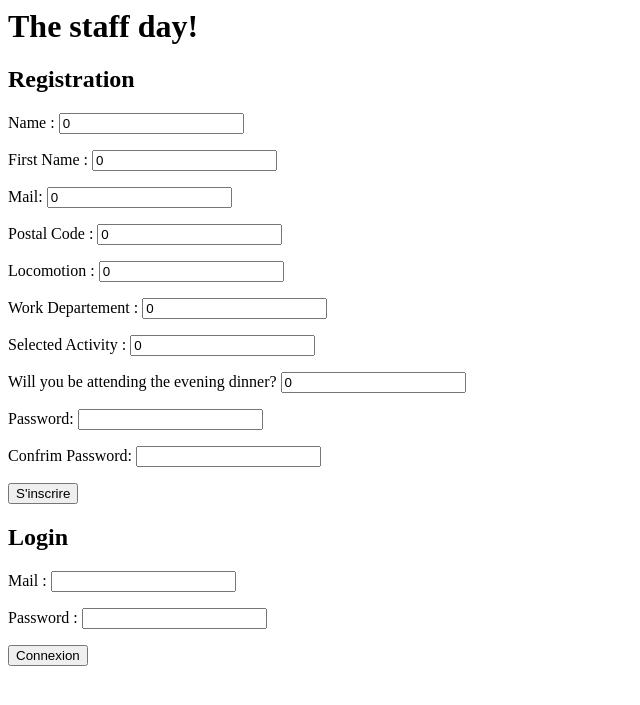
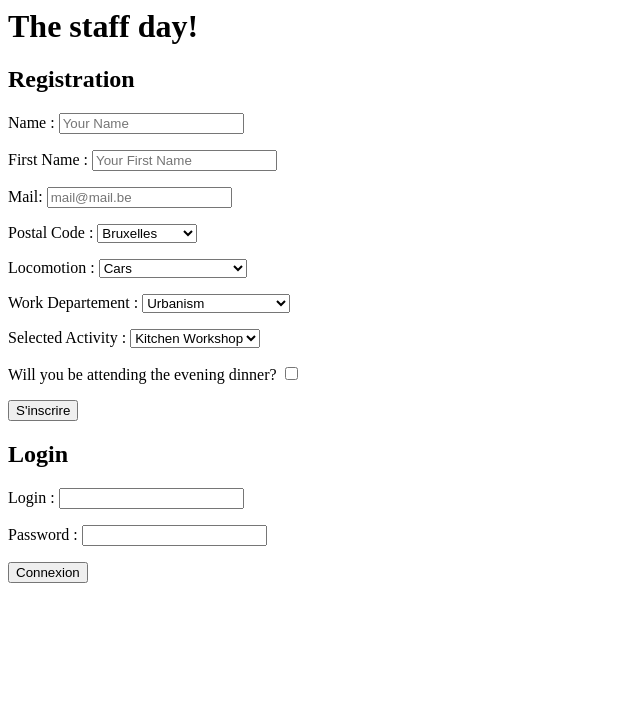
Before and after one commit to AudricSan/Rosier_Audric_Examen, a PHP site: page / in a window 1280 px wide. Shown: the top 705 px of the page, without its empty margins (0-640 px from the left). Run offline with PHP 8.4, Linux system fonts and the light colour scheme.

Commit message:
Final Basic HTML
Final basic structure of HTML first page for registrering and Admin Login

```diff
--- a/View/index.php
+++ b/View/index.php
@@ -1,5 +1,4 @@
 <?php
-/*
   session_start();
   if(isset($_GET["error"])){
       echo $_GET["error"] . " !";
@@ -9,18 +8,6 @@
   isset($_SESSION["notok"]["email"]) ? $email = $_SESSION["notok"]["email"] : $email='';
   isset($_SESSION["notok"]["naiss"]) ? $naissance = $_SESSION["notok"]["naiss"] : $naissance='';
   isset($_SESSION["notok"]["pseudo"]) ? $pseudo = $_SESSION["notok"]["pseudo"] : $pseudo='';
-
-*/
-
-$name = 0;
-$firstname = 0;
-$mail = 0;
-$postalcode = 0;
-$locomotion = 0;
-$departement = 0;
-$activity = 0;
-$eating = 0;
-
 ?>
 
 
@@ -29,52 +16,61 @@ $eating = 0;
   <form action="../controller/signup.php" method="post">
     <p>
       <label for="name">Name : </label>
-      <input type="text" id="name" name="name" value=<?php echo $name; ?>>
+      <input type="text" id="name" name="name" placeholder="Your Name">
     </p>
 
     <p>
       <label for="firstname">First Name : </label>
-      <input type="text" id="firstname" name="firstname" value=<?php echo $firstname; ?>>
+      <input type="text" id="firstname" name="firstname" placeholder="Your First Name">
     </p>
 
     <p>
       <label for="mail">Mail: </label>
-      <input type="email" id="mail" name="mail" placeholder="mail@mail.be" value=<?php echo $mail; ?>>
+      <input type="email" id="mail" name="mail" placeholder="mail@mail.be">
     </p>
 
     <p>
       <label for="postalcode">Postal Code : </label>
-      <input type="text" id="postalcode" name="postalcode" value=<?php echo $postalcode; ?>>
+      <select id="postalcode" name="postalcode">
+        <option value="0">Bruxelles</option>
+        <option value="1">Namur</option>
+        <option value="2">Beauvechain</option>
+      </select>
+
     </p>
 
     <p>
       <label for="locomation">Locomotion : </label>
-      <input type="text" id="locomotion" name="locomotion" value=<?php echo $locomotion; ?>>
+      <select id="locomotion" name="locomotion">
+        <option value="0">Cars</option>
+        <option value="1">Public Transportation</option>
+        <option value="2">Foot</option>
+      </select>
+
     </p>
 
     <p>
       <label for="departement">Work Departement : </label>
-      <input type="text" id="departement" name="departement" value=<?php echo $departement; ?>>
+      <select id="departement" name="departement">
+        <option value="0">Urbanism</option>
+        <option value="1">Coach</option>
+        <option value="2">Shortage Occupation</option>
+      </select>
+
     </p>
 
     <p>
       <label for="activity">Selected Activity : </label>
-      <input type="text" id="activity" name="activity" value=<?php echo $activity; ?>>
+      <select id="postalcode" name="postalcode">
+        <option value="0">Kitchen Workshop</option>
+        <option value="1">Forest Workshop</option>
+      </select>
+
     </p>
 
     <p>
       <label for="eating">Will you be attending the evening dinner?</label>
-      <input type="email" id="eating" name="eating" value=<?php echo $eating; ?>>
-    </p>
-
-    <p>
-      <label for="password">Password: </label>
-      <input type="password" id="password" name="password"/>
-    </p>
-
-    <p>
-      <label for="password2">Confrim Password: </label>
-      <input type="password" id="password2" name="password2"/>
+      <input type="checkbox" id="eating" name="eating">
     </p>
 
     <input type="submit" value="S'inscrire">
@@ -84,8 +80,8 @@ $eating = 0;
 <h2>Login</h2>
 <form action="../controller/login.php" method="post">
     <p>
-    <label for="email">Mail : </label>
-    <input type="email"  name="email" />
+    <label for="login">Login : </label>
+    <input type="text"  name="login" />
     </p>
 
     <p>
```
Also changed, not shown: Controller/login.php (added), Controller/signup.php (added). Lines whose indentation alone changed are shown as unchanged.
